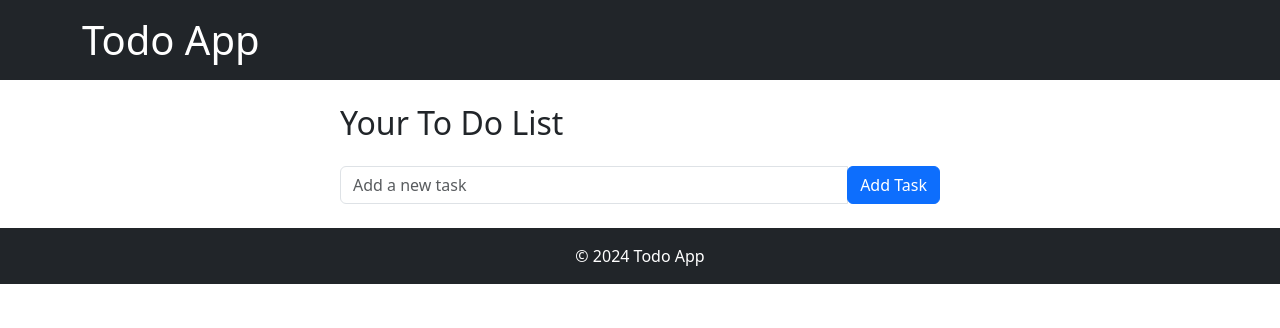
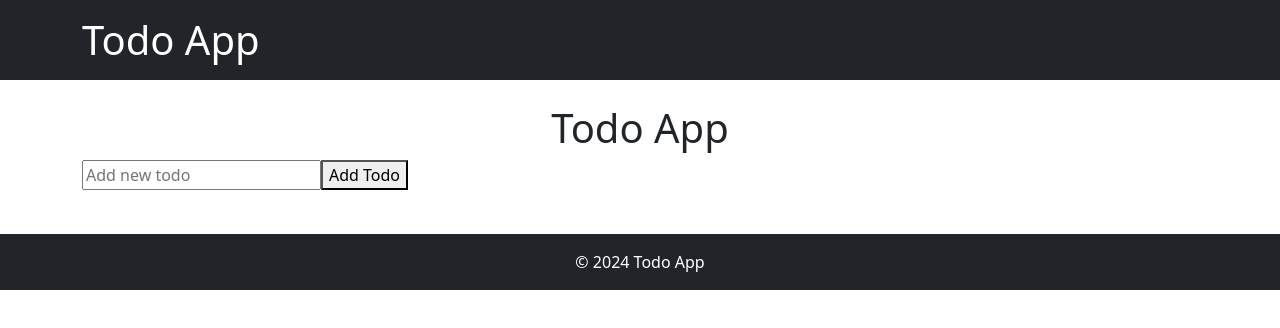
Before and after one commit to b7birale/vue-todo-app, a Vue app: page / in a window 1280 px wide. Shown: the top 328 px of the page. Built offline with nearby package versions, Linux system fonts and the light colour scheme.

Commit message:
develop as Tasi asked (router, pinia, pages, stc.)

```diff
--- a/src/App.vue
+++ b/src/App.vue
@@ -1,83 +1,13 @@
 <template>
-  <AppLayout>
-    <!-- Itt a to-do list tartalma, amit korábban az App.vue-ba tettünk -->
-    <div class="todo-app">
-      <h2>Your To Do List</h2>
-      <ul class="list-group">
-        <li
-          class="list-group-item d-flex justify-content-between align-items-center"
-          v-for="(todo, index) in todos"
-          :key="index"
-        >
-          <span :style="{ textDecoration: todo.completed ? 'line-through' : 'none' }">
-            {{ todo.text }}
-          </span>
-          <div>
-            <button class="btn btn-secondary btn-sm" @click="toggleTodo(index)">
-              {{ todo.completed ? 'Undo' : 'Complete' }}
-            </button>
-            <button class="btn btn-danger btn-sm" @click="removeTodo(index)">Delete</button>
-          </div>
-        </li>
-      </ul>
-      <div class="input-group mt-3">
-        <input
-          v-model="newTodo"
-          type="text"
-          class="form-control"
-          placeholder="Add a new task"
-          @keyup.enter="addTodo"
-        />
-        <div class="input-group-append">
-          <button class="btn btn-primary" @click="addTodo">Add Task</button>
-        </div>
-      </div>
-    </div>
-  </AppLayout>
+  <router-view />
 </template>
 
 <script>
-import AppLayout from './components/AppLayout.vue';
-import { ref } from 'vue';
-
 export default {
-  name: "App",
-  components: {
-    AppLayout,
-  },
-  setup() {
-    const todos = ref([]);
-    const newTodo = ref('');
-
-    const addTodo = () => {
-      if (newTodo.value.trim() !== '') {
-        todos.value.push({ text: newTodo.value, completed: false });
-        newTodo.value = '';
-      }
-    };
-
-    const removeTodo = (index) => {
-      todos.value.splice(index, 1);
-    };
-
-    const toggleTodo = (index) => {
-      todos.value[index].completed = !todos.value[index].completed;
-    };
-
-    return {
-      todos,
-      newTodo,
-      addTodo,
-      removeTodo,
-      toggleTodo,
-    };
-  },
+  name: 'App',
 };
 </script>
 
-<style scoped>
-.todo-app {
-  max-width: 600px;
-  margin: 0 auto;
-}
+<style>
+/* Ide jöhet a stílus, ha szükséges */
 </style>
--- /dev/null
+++ b/src/components/NewTodo.vue
@@ -0,0 +1,31 @@
+<template>
+  <div class="new-todo">
+    <input v-model="newTodo" placeholder="Add new todo" />
+    <button @click="submitTodo">Add Todo</button>
+  </div>
+</template>
+
+<script>
+export default {
+  name: 'NewTodo',
+  data() {
+    return {
+      newTodo: '',
+    };
+  },
+  methods: {
+    submitTodo() {
+      if (this.newTodo) {
+        this.$emit('add-todo', this.newTodo);
+        this.newTodo = ''; // Reset input after submission
+      }
+    },
+  },
+};
+</script>
+
+<style scoped>
+.new-todo {
+  margin-bottom: 20px;
+}
+</style>
--- /dev/null
+++ b/src/components/TodoList.vue
@@ -0,0 +1,42 @@
+<template>
+  <ul class="todo-list">
+    <li v-for="(todo, index) in todos" :key="index">
+      <span :class="{ done: todo.done }">{{ todo.text }}</span>
+      <button @click="$emit('delete-todo', index)">Delete</button>
+      <button @click="$emit('mark-done', index)">
+        {{ todo.done ? 'Undo' : 'Done' }}
+      </button>
+    </li>
+  </ul>
+</template>
+
+<script>
+export default {
+  name: 'TodoList',
+  props: {
+    todos: {
+      type: Array,
+      required: true,
+    },
+  },
+};
+</script>
+
+<style scoped>
+.todo-list {
+  list-style: none;
+  padding: 0;
+}
+.todo-list li {
+  margin: 5px 0;
+  padding: 10px;
+  background-color: #f0f0f0;
+  border-radius: 5px;
+  display: flex;
+  justify-content: space-between;
+}
+.todo-list li .done {
+  text-decoration: line-through;
+  color: gray;
+}
+</style>
--- /dev/null
+++ b/src/pages/HomePage.vue
@@ -0,0 +1,57 @@
+<template>
+  <AppLayout>
+    <h1>Todo App</h1>
+    <NewTodo @add-todo="createTodo" />
+    <TodoList :todos="todos" @delete-todo="deleteTodo" @mark-done="toggleTodoDone" />
+  </AppLayout>
+</template>
+
+<script>
+import { useTodoStore } from '../store/todoStore'; // Pinia store importálása
+import NewTodo from '../components/NewTodo.vue';
+import TodoList from '../components/TodoList.vue';
+import AppLayout from '../components/AppLayout.vue';
+import { computed } from 'vue';
+
+export default {
+  name: 'HomePage',
+  components: {
+    NewTodo,
+    TodoList,
+    AppLayout,
+  },
+  setup() {
+    const todoStore = useTodoStore();
+
+    // A store state-hez való hozzáférés
+    const todos = computed(() => todoStore.getTodos());
+
+    // CRUD műveletek hívása a store-on keresztül
+    const createTodo = (todo) => {
+      todoStore.createTodo(todo);
+    };
+
+    const deleteTodo = (index) => {
+      todoStore.deleteTodo(index);
+    };
+
+    const toggleTodoDone = (index) => {
+      const todo = todoStore.todos[index];
+      todoStore.updateTodo(index, { ...todo, done: !todo.done });
+    };
+
+    return {
+      todos,
+      createTodo,
+      deleteTodo,
+      toggleTodoDone,
+    };
+  },
+};
+</script>
+
+<style scoped>
+h1 {
+  text-align: center;
+}
+</style>
--- /dev/null
+++ b/src/router/index.js
@@ -0,0 +1,17 @@
+import { createRouter, createWebHistory } from 'vue-router';
+import HomePage from '../pages/HomePage.vue';
+
+const routes = [
+  {
+    path: '/',
+    name: 'Home',
+    component: HomePage,
+  },
+];
+
+const router = createRouter({
+  history: createWebHistory(process.env.BASE_URL),
+  routes,
+});
+
+export default router;
--- /dev/null
+++ b/src/store/todoStore.js
@@ -0,0 +1,25 @@
+import { defineStore } from 'pinia';
+
+export const useTodoStore = defineStore('todoStore', {
+  state: () => ({
+    todos: [],
+  }),
+  actions: {
+    // Index - Az összes todo lekérése
+    getTodos() {
+      return this.todos;
+    },
+    // Create - Új todo hozzáadása
+    createTodo(todo) {
+      this.todos.push({ text: todo, done: false });
+    },
+    // Update - Todo frissítése (pl. befejezés állapotának váltása)
+    updateTodo(index, updatedTodo) {
+      this.todos[index] = updatedTodo;
+    },
+    // Delete - Todo törlése
+    deleteTodo(index) {
+      this.todos.splice(index, 1);
+    },
+  },
+});
```
Also changed, not shown: src/main.js (+8 -3 lines).
